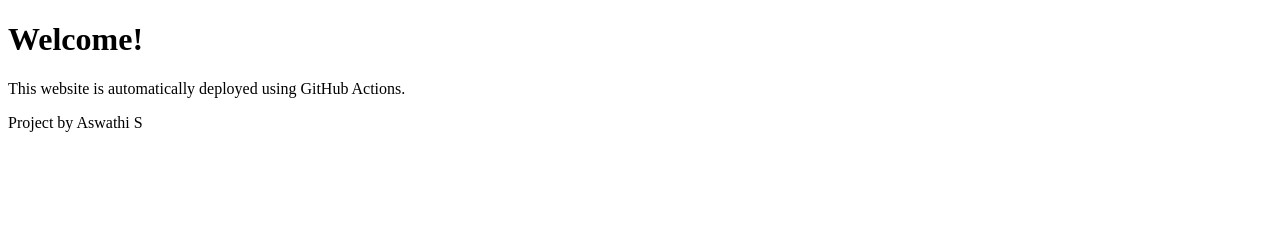
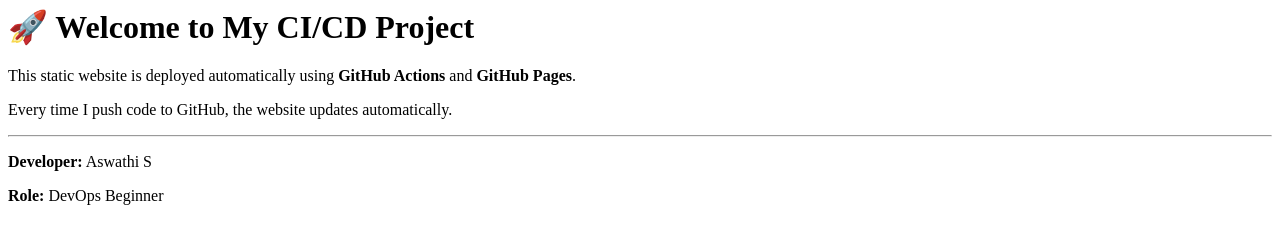
Before and after one commit to ASWATHIS18/ci-cd-github-actions, a plain HTML site: page index.html in a window 1280 px wide. Drawn offline with Linux system fonts and the light colour scheme.

Commit message:
updated content

```diff
--- a/index.html
+++ b/index.html
@@ -1,11 +1,17 @@
-<!DOCTYPE html>
-<html>
-<head>
-    <title>My DevOps CI/CD Project</title>
-</head>
 <body>
-    <h1>Welcome!</h1>
-    <p>This website is automatically deployed using GitHub Actions.</p>
-    <p>Project by Aswathi S</p>
+    <h1>🚀 Welcome to My CI/CD Project</h1>
+
+    <p>
+        This static website is deployed automatically using
+        <b>GitHub Actions</b> and <b>GitHub Pages</b>.
+    </p>
+
+    <p>
+        Every time I push code to GitHub, the website updates automatically.
+    </p>
+
+    <hr>
+
+    <p><b>Developer:</b> Aswathi S</p>
+    <p><b>Role:</b> DevOps Beginner</p>
 </body>
-</html>
```
